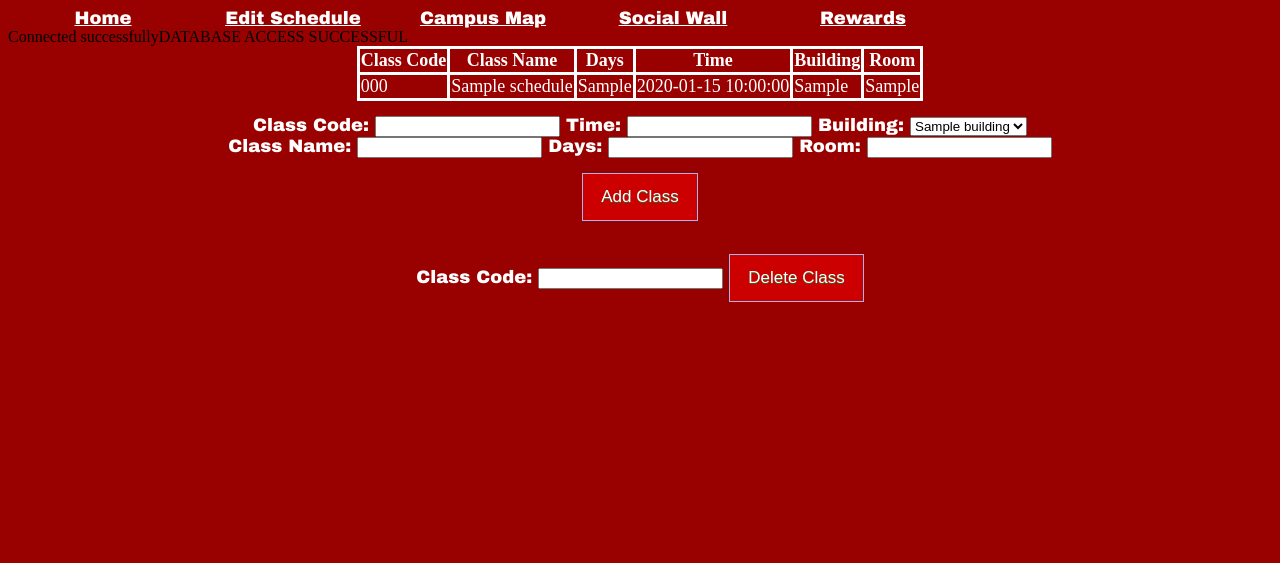
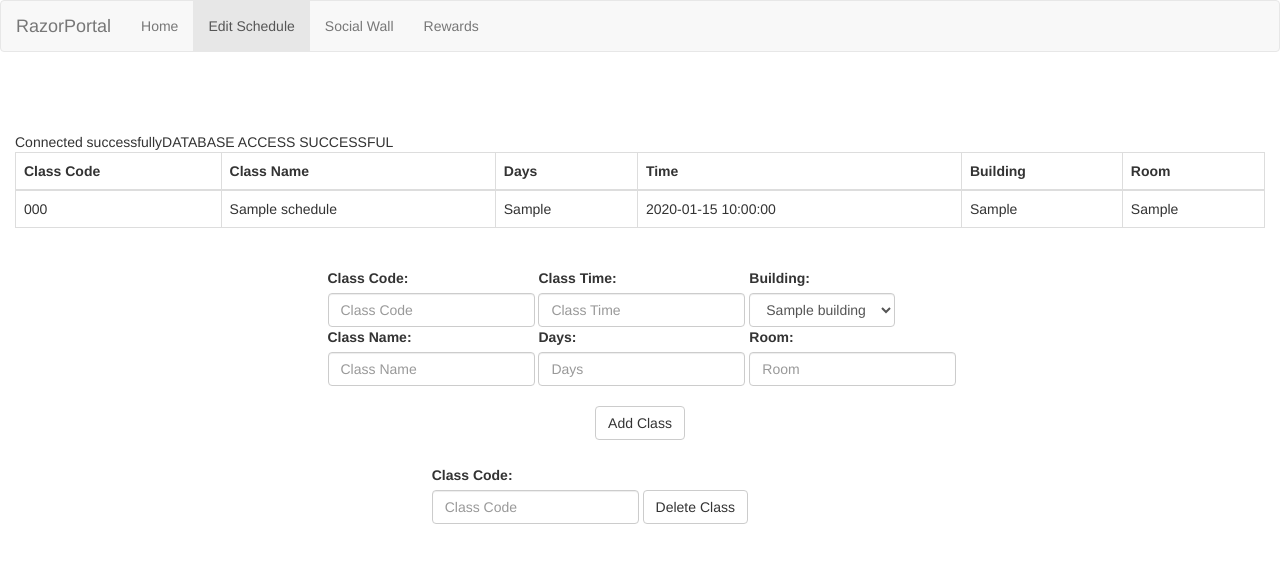
Before and after one commit to RazorPortal/Webpage, a PHP site: page /Schedule.php in a window 1280 px wide. Shown: the top 563 px of the page. Run offline with PHP 8.4, Linux system fonts and the light colour scheme; the visitor is signed in with stand-in values (Sample User, id 1); tables that the repository leaves empty or names only in its code hold one stand-in row (values such as "Sample post").

Commit message:
Schedule.php Aesthetics changed
Used bootstrap to change schedule.php

```diff
--- a/Schedule.php
+++ b/Schedule.php
@@ -1,9 +1,12 @@
-<style type="text/css">
-	@import url('MainStyle.css');
-</style>
-
-<!DOCTYPE php>
-
+<!DOCTYPE html>
+<html>
+	<head lang="en">
+		<!-- Latest compiled and minified CSS -->
+		<link rel="stylesheet" href="https://maxcdn.bootstrapcdn.com/bootstrap/3.3.4/css/bootstrap.min.css">
+		<!-- Latest compiled and minified JavaScript -->
+		<script src="https://maxcdn.bootstrapcdn.com/bootstrap/3.3.4/js/bootstrap.min.js"></script>
+		<title> RazorPortal </title>
+	</head>
 
 	<?php
 		//BEGIN SESSION
@@ -34,24 +37,26 @@
 				else
 				echo "ERROR INSERTING INTO DATABASE\n" . $conn -> error;
 		}
-
-
-
 	?>
 
+	<body>
 
+		<nav class="navbar navbar-default">
+			<div class="container-fluid">
+				<div class="navbar-header">
+					<a class="navbar-brand" href="#">RazorPortal</a>
+				</div>
+				<div>
+					<ul class="nav navbar-nav">
+						<li><a href="profile.php">Home</a></li>
+						<li class="active"><a href="Schedule.php">Edit Schedule</a></li>
+						<li><a href="Social.php">Social Wall</a></li>
+						<li><a href="Rewards.php">Rewards</a></li>
+					</ul>
+				</div>
+			</div>
+		</nav>
 
-
-<html>
-	<body  link = "white" vlink = "white">
-
-	<ul>
-		<li><a href="profile.php">Home</a></li>
-		<li><a href="Schedule.php">Edit Schedule</a></li>
-		<li><a href="Map.asp">Campus Map</a></li>
-		<li><a href="Social.asp">Social Wall</a></li>
-		<li><a href="Rewards.asp">Rewards</a></li>
-	 </ul>
 	<?php
 		 //Only run if submitting/deleting a class
 		 if($_SERVER["REQUEST_METHOD"] == "POST") {
@@ -101,7 +106,10 @@
 	?>
 
 
-	<table align="center">
+		<div class="container-fluid">
+			<h1 class="text-center" style="font-size:150px"></h1> <br><br>
+			<table class="table table-bordered">
+				<thead>
 					<tr>
 						<th>Class Code</th>
 						<th>Class Name</th>
@@ -110,8 +118,8 @@
 						<th>Building</th>
 						<th>Room</th>
 					</tr>
-
-
+				</thead>
+				<tbody>
 					<?php
 									//Connect to SQL database
 						$conn = new mysqli('localhost', 'root', 'tu3xooGh');
@@ -134,17 +142,35 @@
 							echo "<td>".$row['building']."</td>";
 							echo "<td>".$row['room']."</td>";
 							echo "</tr>";
+									}
+					?>
+				</tbody>
+			</table>
+		</div>
+		<br>
 
-            }
+		<div class="container-fluid">
+			<form name="editForm" class="form-inline" style="margin-bottom:25px" action="Schedule.php" method = "post">
 
-            ?>
-	</table>
+				<div class="form-group col-sm-offset-3">
+					<label for="ccode">Class Code:</label>
+					<div>
+						<input type="text" class="form-control" id="ccode" name="ccode" placeholder="Class Code">
+					</div>
+				</div>
 
-	<form name="editForm" action="Schedule.php" method="post" >
-		 <br>
-         Class Code: <input type="text" name="ccode">
-		 Time: <input type="text" name="time">
-         Building: <select name="building">
+
+				<div class="form-group">
+					<label for="time">Class Time:</label>
+					<div>
+						<input type="text" class="form-control" id="time" name="time" placeholder="Class Time">
+					</div>
+				</div>
+
+				<div class="form-group">
+					<label for="building">Building:</label>
+					<div>
+						<select class="form-control" id="building" name="building">
 
 								<?php
 									//Get buildinglist
@@ -155,18 +181,47 @@
 									}
 								?>
 
-		</select> <br>
-         Class Name: <input type="text" name="cname">
-         Days: <input type="text"  name="days">
-         Room: <input type="text" name="room"><br> <br>
-         <input class="myButton" type="submit" value="Add Class" name="addclass">
+						</select>
+					</div>
+				</div>
+
+				<div class="form-group col-sm-offset-3">
+					<label for="cname" >Class Name:</label>
+					<div>
+						<input type="text" class="form-control" id="cname" name="cname" placeholder="Class Name">
+					</div>
+				</div>
+
+
+				<div class="form-group">
+					<label for="days">Days:</label>
+					<div>
+						<input type="text" class="form-control" id="days" name="days" placeholder="Days">
+					</div>
+				</div>
+
+				<div class="form-group">
+					<label for="room">Room:</label>
+					<div>
+						<input type="text" class="form-control" id="room" name="room" placeholder="Room">
+					</div>
+				</div>
+
+				<div class="text-center">
+					<br><button type="submit" class="btn btn-default" name="addclass">Add Class</button>
+				</div>
 			</form>
 
-	<form name="delete" action="Schedule.php" method="post">
-		<br>
-		Class Code: <input type="text" name="DelCcode">
-		<input class="myButton" name = "deleteclass" type="submit" value="Delete Class">
+			<form name="delete" class="form-inline" action="Schedule.php" method = "post">
+				<div class="form-group col-sm-offset-4">
+					<label for="DelCcode">Class Code:</label>
+					<div>
+						<input type="text" class="form-control" id="DelCcode" name="DelCcode" placeholder="Class Code">
+						<button type="submit" class="btn btn-default" name="deleteclass">Delete Class</button>
+					</div>
+				</div>
 			</form>
+		</div>
 
 		<?php
 			$conn->close();
```
Lines whose indentation alone changed are shown as unchanged.
